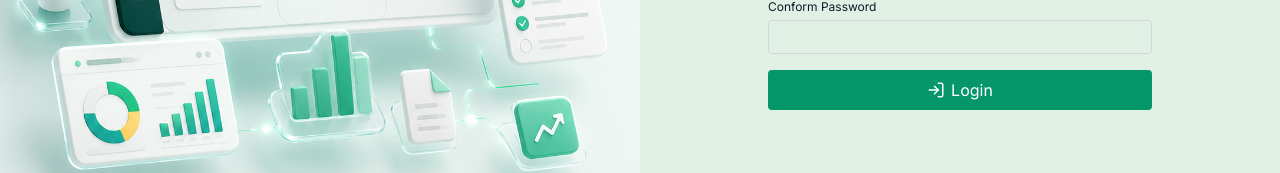
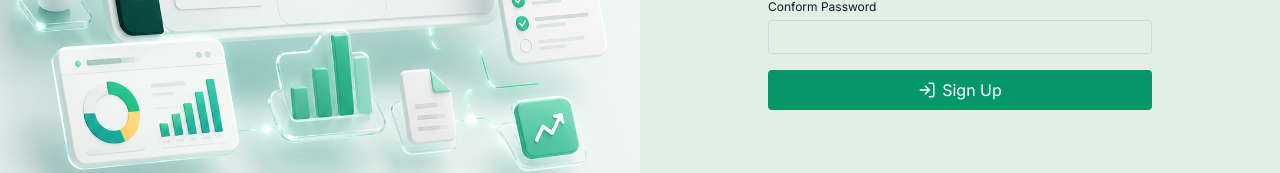
Before and after one commit to Ankit-Dokarka/todo-app-new, a React (Vite) app: page / in a window 1280 px wide. Both pictures are taken after a click on the button "Sign Up". Shown: the part 486-659 px from the top of the page. Built offline with nearby package versions, Linux system fonts and the light colour scheme.

Commit message:
password match validation added

```diff
--- a/src/pages/AuthPage.tsx
+++ b/src/pages/AuthPage.tsx
@@ -16,8 +16,11 @@ export default function AuthPage() {
   const {
     register,
     handleSubmit,
+    watch,
     formState: { errors },
   } = useForm<AuthForm>();
+
+  const password = watch("password");
 
   const onSubmit = (data: AuthForm) => {
     console.log(data);
@@ -152,6 +155,8 @@ export default function AuthPage() {
                 <input
                   {...register("conformPassword", {
                     required: "Conform password is required",
+                    validate: (value) =>
+                      value === password || "Passwords do not match",
                   })}
                   type="password"
                   id="cpassword"
@@ -168,7 +173,7 @@ export default function AuthPage() {
               type="submit"
             >
               {<FiLogIn size={18} />}
-              Login
+              {activeTab === "login" ? "Login" : "Sign Up"}
             </button>
           </form>
         </div>
```
